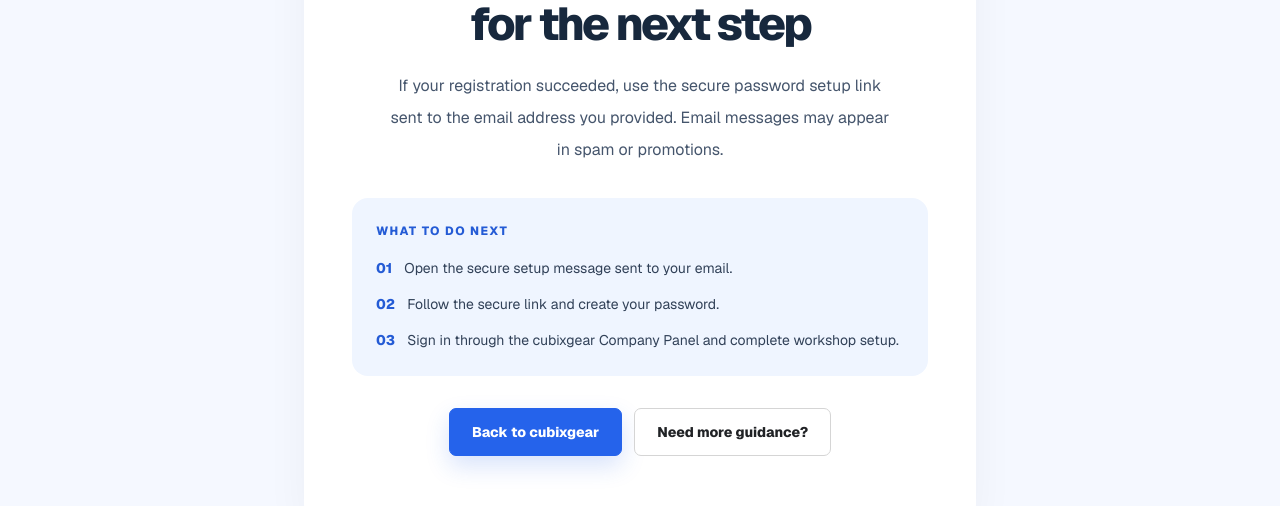
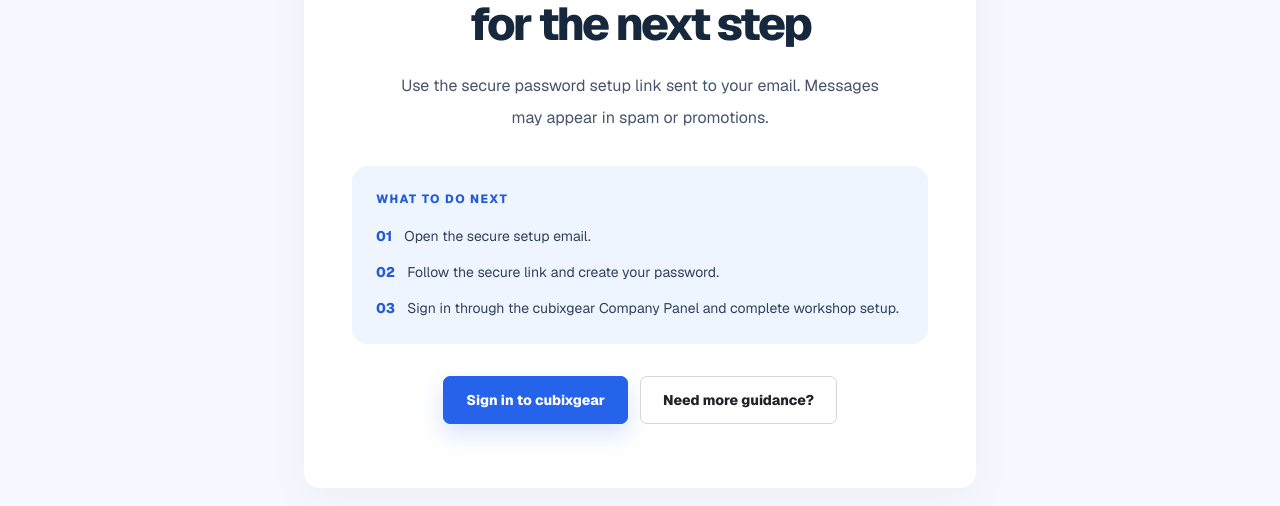
Before and after one commit to amnas-cubixmet/cubegears-public-website, a Next.js app: page /signup/success in a window 1280 px wide. Shown: the part 404-910 px from the top of the page. Built offline with nearby package versions, Linux system fonts and the light colour scheme; no server answers.

Commit message:
fix(signup): show accurate next steps for direct password or email setup

```diff
--- a/app/signup/success/page.tsx
+++ b/app/signup/success/page.tsx
@@ -3,9 +3,11 @@ import Link from "next/link";
 import { PublicHeader } from "@/components/PublicHeader";
 import { PublicFooter } from "@/components/PublicFooter";
 
-export const metadata: Metadata = { title: "Check Your Email", robots: { index: false, follow: false } };
+export const metadata: Metadata = { title: "Workshop Registration", robots: { index: false, follow: false } };
 
-export default function SignupSuccessPage() {
+export default async function SignupSuccessPage({ searchParams }: { searchParams: Promise<{ mode?: string }> }) {
+  const params = await searchParams;
+  const passwordCreated = params?.mode === "password";
   return (
     <>
       <PublicHeader />
@@ -14,18 +16,20 @@ export default function SignupSuccessPage() {
           <div className="marketing-card w-full max-w-2xl px-6 py-12 text-center sm:px-12 sm:py-16">
             <span className="mx-auto grid h-20 w-20 place-items-center rounded-full bg-blue-50 text-4xl font-black text-[#2563eb]" aria-hidden="true">✓</span>
             <p className="eyebrow mt-8 justify-center">REGISTRATION SUBMITTED</p>
-            <h1 className="marketing-text-balance mx-auto mt-4 text-[clamp(32px,4vw,46px)] font-extrabold leading-[1.12] tracking-[-.055em] text-[#17283d]">Check your inbox for the next step</h1>
-            <p className="mx-auto mt-5 max-w-lg text-[16px] leading-8 text-slate-600">If your registration succeeded, use the secure password setup link sent to the email address you provided. Email messages may appear in spam or promotions.</p>
+            <h1 className="marketing-text-balance mx-auto mt-4 text-[clamp(32px,4vw,46px)] font-extrabold leading-[1.12] tracking-[-.055em] text-[#17283d]">{passwordCreated ? "Your workshop account is ready" : "Check your inbox for the next step"}</h1>
+            <p className="mx-auto mt-5 max-w-lg text-[16px] leading-8 text-slate-600">{passwordCreated
+              ? "Your password has been created. Sign in with your registered mobile number or email and complete your workshop setup."
+              : "Use the secure password setup link sent to your email. Messages may appear in spam or promotions."}</p>
             <div className="mt-8 rounded-2xl bg-[#eff5ff] p-5 text-left sm:p-6">
               <p className="text-[12px] font-extrabold tracking-[.12em] text-[#245bd5]">WHAT TO DO NEXT</p>
               <ol className="mt-4 space-y-3 text-[14px] leading-6 text-slate-700">
-                <li className="flex gap-3"><span className="font-extrabold text-[#245bd5]">01</span> Open the secure setup message sent to your email.</li>
-                <li className="flex gap-3"><span className="font-extrabold text-[#245bd5]">02</span> Follow the secure link and create your password.</li>
+                <li className="flex gap-3"><span className="font-extrabold text-[#245bd5]">01</span> {passwordCreated ? "Open the cubixgear sign-in page." : "Open the secure setup email."}</li>
+                <li className="flex gap-3"><span className="font-extrabold text-[#245bd5]">02</span> {passwordCreated ? "Sign in with your mobile number or email and password." : "Follow the secure link and create your password."}</li>
                 <li className="flex gap-3"><span className="font-extrabold text-[#245bd5]">03</span> Sign in through the cubixgear Company Panel and complete workshop setup.</li>
               </ol>
             </div>
             <div className="responsive-actions mt-8 justify-center">
-              <Link href="/" className="button-primary focus-ring inline-flex">Back to cubixgear</Link>
+              <a href="https://cubegears-company-panel-three.vercel.app/login" className="button-primary focus-ring inline-flex">Sign in to cubixgear</a>
               <Link href="/contact" className="button-secondary focus-ring">Need more guidance?</Link>
             </div>
           </div>
```
